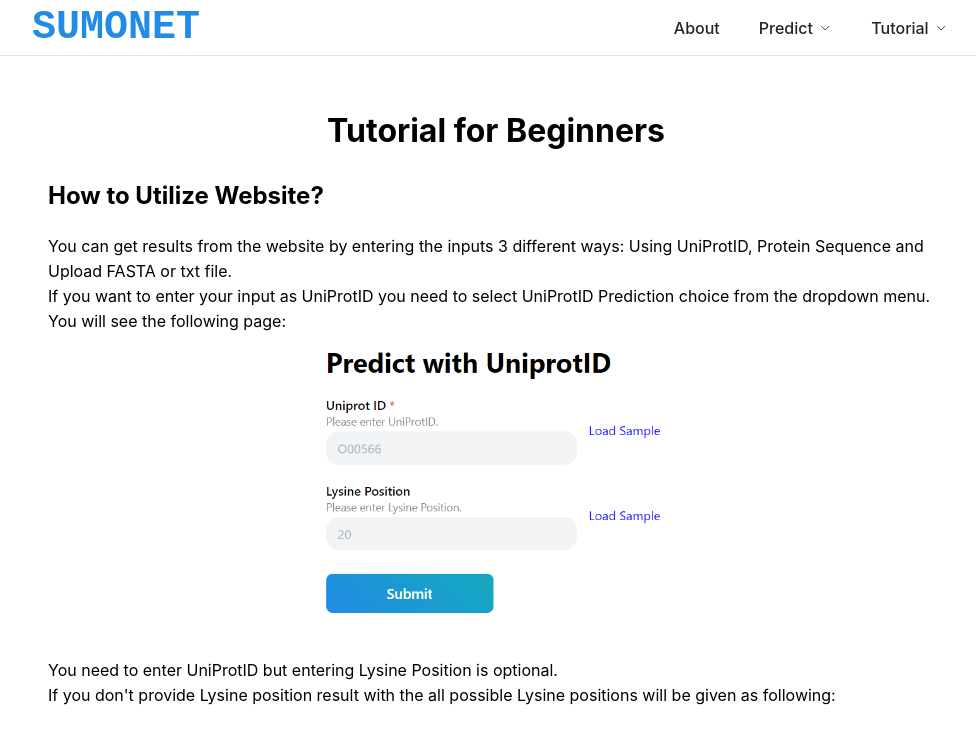
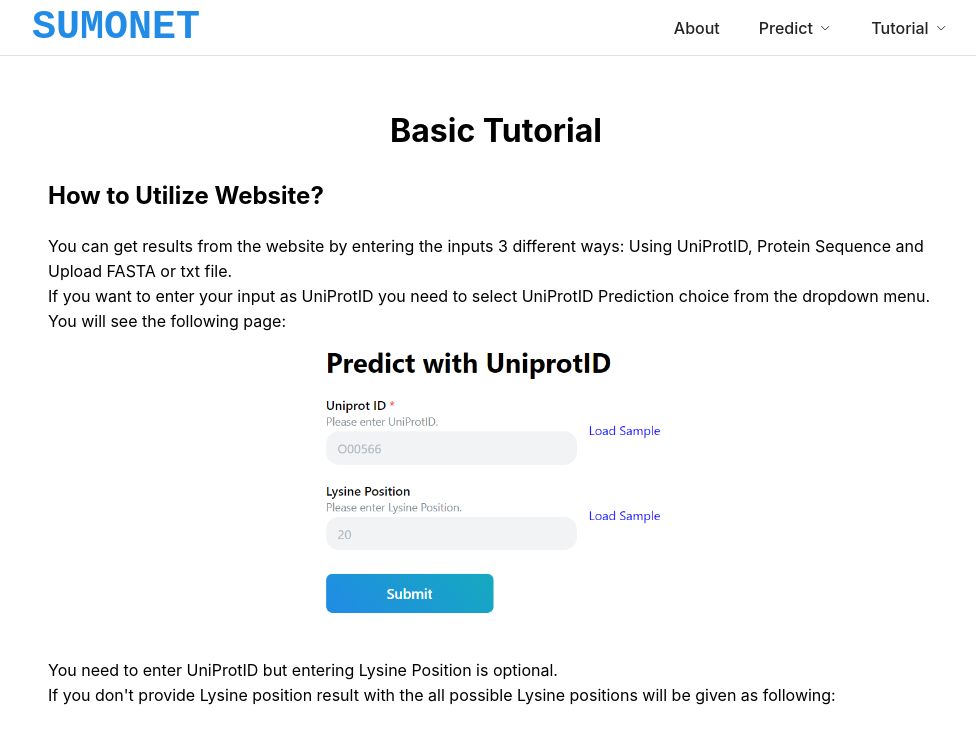
Before and after one commit to tastanlab/SUMOnet-Frontend, a Next.js app: page /beginner-tutorial in a window 1280 px wide. Shown: the top 732 px of the page, without its empty margins (144-1120 px from the left). Built offline with nearby package versions, Linux system fonts and the light colour scheme.

Commit message:
minor adjustments

```diff
--- a/app/beginner-tutorial/page.tsx
+++ b/app/beginner-tutorial/page.tsx
@@ -4,7 +4,7 @@
 export default function BeginnerTutorialPage() {
     return (
        <Container>
-       <h1 style={{textAlign:"center"}}>Tutorial for Beginners</h1>
+       <h1 style={{textAlign:"center"}}>Basic Tutorial</h1>
           <Container>
             <h2>How to Utilize Website?</h2>
             <Text>You can get results from the website by entering the inputs 3 different ways: Using UniProtID, Protein Sequence and Upload FASTA or txt file.</Text>
--- a/components/navbar/HeaderMenu.tsx
+++ b/components/navbar/HeaderMenu.tsx
@@ -18,7 +18,7 @@
   {
     label: 'Tutorial',
     links: [
-      { link: '/beginner-tutorial', label: 'Beginner Tutorial' },
+      { link: '/beginner-tutorial', label: 'Basic Tutorial' },
       { link: '/advanced-tutorial', label: 'Advanced Tutorial' }
     ]
   }
```
